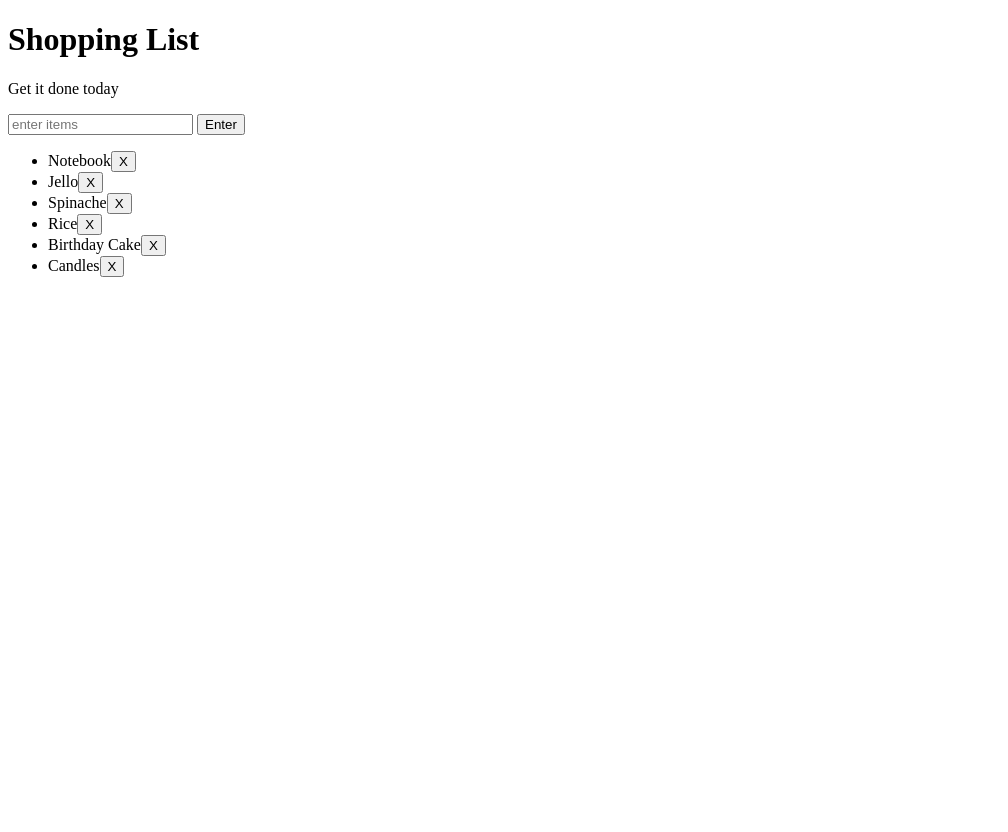
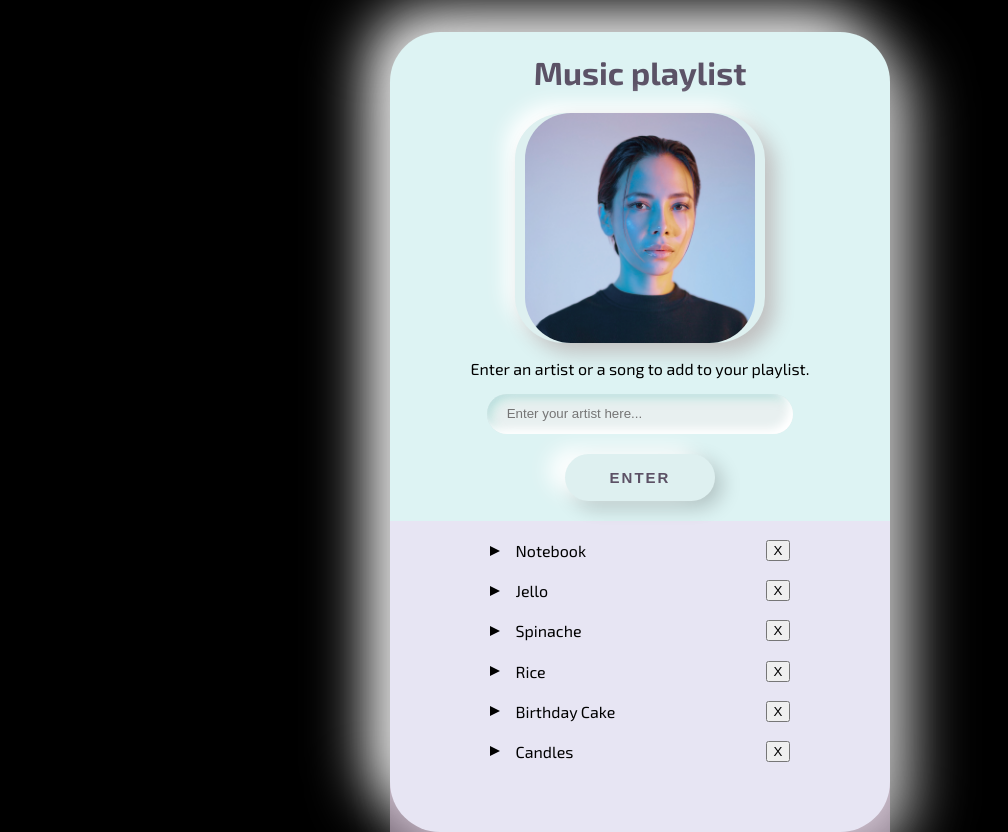
Before and after one commit to AnaisRevellat/vanilla_dom_todolist, a plain HTML site: page index.html in a window 1280 px wide. Shown: the whole page, without its empty margins (0-1008 px from the left). Before the commit the page ends 800 px from the top, so only its background shows below. Drawn offline with Linux system fonts and the light colour scheme.

Commit message:
almost done with css

```diff
--- a/index.html
+++ b/index.html
@@ -1,24 +1,66 @@
 <!DOCTYPE html>
 <html lang="en">
+
 <head>
-    <meta charset="UTF-8">
-    <meta name="viewport" content="width=device-width, initial-scale=1.0">
-    <title>Javascript + DOM </title>
-    <link rel="stylesheet" href="./style.css">
+  <meta charset="UTF-8" />
+  <meta name="viewport" content="width=device-width, initial-scale=1.0" />
+  <title>Javascript + DOM</title>
+  <link rel="stylesheet" href="./style.css" />
+  <style>
+    @import url("https://fonts.googleapis.com/css2?family=Exo+2:ital,wght@0,100..900;1,100..900&display=swap");
+  </style>
 </head>
+
 <body>
-    <h1>Shopping List</h1>
-    <p id="first">Get it done today</p>
-    <input id="userinput" type="text" placeholder="enter items">
-    <button id="enter">Enter</button>
-    <ul>
-        <li class="bold" random="23">Notebook</li>
-        <li>Jello</li>
-        <li>Spinache</li>
-        <li>Rice</li>
-        <li>Birthday Cake</li>
-        <li>Candles</li>
-    </ul>
-    <script type="text/javascript" src="./script.js"></script>
+  <div class="list-box">
+    <div class="title">
+      <h1>Music playlist</h1>
+    </div>
+    <div class="neunmorphism-box">
+      <div class="img-content">
+        <img src="./woman_lights_aiony_haust.jpg" alt="" />
+      </div>
+    </div>
+    <div class="input-box">
+      <p id="first">Enter an artist or a song to add to your playlist.</p>
+
+      <input id="userinput" type="text" placeholder="Enter your artist here..." />
+
+      <button id="enter" class="enter-btn">Enter</button>
+    </div>
+
+    <section class="list-rows-section">
+      <div class="scroll-container">
+      <ul class="ul">
+        <li class="bold" random="23">
+          <span class="triangle"></span>
+          <p>Notebook</p>
+        </li>
+        <li>
+          <span class="triangle"></span>
+          <p>Jello</p>
+        </li>
+        <li>
+          <span class="triangle"></span>
+          <p>Spinache</p>
+        </li>
+        <li>
+          <span class="triangle"></span>
+          <p>Rice</p>
+        </li>
+        <li>
+          <span class="triangle"></span>
+          <p>Birthday Cake</p>
+        </li>
+        <li>
+          <span class="triangle"></span>
+          <p>Candles</p>
+        </li>
+      </ul>
+    </div>
+    </section>
+  </div>
+  <script type="text/javascript" src="./script.js"></script>
 </body>
+
 </html>
--- a/script.js
+++ b/script.js
@@ -8,17 +8,34 @@ function inputLength() {
   return input.value.length;
 }
 
+
 function createListElement() {
   var li = document.createElement("li");
   var deleteBtn = document.createElement("button");
 
-  li.appendChild(document.createTextNode(input.value));
-  ul.append(li);
+  var span = document.createElement("span");
+  span.className = "triangle";
+
+  var paragraph = document.createElement("p");
+  paragraph.textContent = input.value;
+
+  li.appendChild(span);
+  li.appendChild(paragraph);
+  ul.appendChild(li);
+
   input.value = "";
   li.addEventListener("click", toggleDoneClass);
+
   deleteBtn.appendChild(document.createTextNode("X"));
-  li.append(deleteBtn);
+  li.appendChild(deleteBtn);
+
+  // add an event to delete a row
+  deleteBtn.addEventListener("click", function (event) {
+    event.stopPropagation();
+    deleteItem(li);
+  });
 }
+
 
 function toggleDoneClass() {
   this.classList.toggle("done");
@@ -32,32 +49,40 @@ function addElementAfterClick() {
 }
 
 function addElementAfterKeyPress(event) {
-  if (inputLength() > 0 && event.key === "Enter") {
+  if (inputLength() > 0 && event.key === "Enter" && event.target === input) {
     createListElement();
   }
 }
 
-// function deleteItem () {
-
-// }
 
 function createDeleteBtn () {
+    var deleteBtn = document.createElement("button");
+    deleteBtn.appendChild(document.createTextNode("X"));
+    return deleteBtn;
+}
 
+function deleteItem(li) {
+    ul.removeChild(li);
 }
+
 
 /*loop to add a .done toggle class to existing items*/
 for(let i = 0; i < existingLiItems.length; i++){
-    var deleteBtn = document.createElement("button");
-    deleteBtn.appendChild(document.createTextNode("X"));
-    existingLiItems[i].append(deleteBtn);
+    //button creation
+    var deleteBtn = createDeleteBtn();
+    var deleteAllowAction = existingLiItems[i].append(deleteBtn);
 
-
+    //on click the toggleDoneClass is on or off
     existingLiItems[i].addEventListener("click", toggleDoneClass);
     console.log(existingLiItems[i]);
 
+    //delete a li row
+    deleteBtn.addEventListener("click", function (event) {
+        event.stopPropagation();
+        deleteItem(existingLiItems[i]);
+    });
+
 }
-
-// deleteBtn.addEventListener("click", deleteItem);
 
 button.addEventListener("click", addElementAfterClick);
 
--- a/style.css
+++ b/style.css
@@ -1,23 +1,175 @@
+body {
+  background: #000000;
+  margin: auto 0;
+  font-family: "Exo 2", sans-serif;
+  font-optical-sizing: auto;
+  font-style: normal;
+  font-optical-sizing: auto;
+  font-style: normal;
+  height:90vh;
+}
+
 .coolTitle {
   text-align: center;
-    font-family: 'Oswald', Helvetica, sans-serif;
+  font-family: "Oswald", Helvetica, sans-serif;
   font-size: 40px;
   transform: skewY(-10deg);
   letter-spacing: 4px;
   word-spacing: -8px;
   color: tomato;
-    text-shadow:
-      -1px -1px 0 firebrick,
-      -2px -2px 0 firebrick,
-      -3px -3px 0 firebrick,
-      -4px -4px 0 firebrick,
-      -5px -5px 0 firebrick,
-      -6px -6px 0 firebrick,
-      -7px -7px 0 firebrick,
-      -8px -8px 0 firebrick,
+  text-shadow: -1px -1px 0 firebrick, -2px -2px 0 firebrick,
+    -3px -3px 0 firebrick, -4px -4px 0 firebrick, -5px -5px 0 firebrick,
+    -6px -6px 0 firebrick, -7px -7px 0 firebrick, -8px -8px 0 firebrick,
     -30px 20px 40px dimgrey;
 }
 
 .done {
   text-decoration: line-through;
 }
+
+.list-box {
+  display: flex;
+  flex-direction: column;
+  justify-content: center;
+  align-items: center;
+  margin: 2em auto;
+  width: 500px;
+  height:800px;
+  border-radius: 50px;
+  background: #ddf3f3;
+  box-shadow: 20px 20px 60px #bebebe, -20px -20px 60px #ffffff;
+}
+
+.title {
+  display: flex;
+  justify-content: center;
+  color: rgba(59, 41, 66, 0.8);
+}
+
+.input-box {
+  display: flex;
+  justify-content: center;
+  align-items: center;
+  flex-direction: column;
+}
+
+.input-box {
+  border-radius: 10px;
+}
+
+.neunmorphism-box {
+  display: flex;
+  justify-content: center;
+  align-items: center;
+  border-radius: 20%;
+  width: 250px;
+  height: 250px;
+  background: rgb(222, 240, 240);
+  box-shadow: 10px 10px 20px #c0c0c0, -10px -10px 20px #ffffff;
+}
+
+.img-content {
+  display: flex;
+  justify-content: center;
+  width: 230px;
+  height: 230px;
+}
+
+.img-content img {
+  width: fit-content;
+  border-radius: 20%;
+}
+
+.enter-btn {
+  min-width: 150px;
+  padding: 15px 10px;
+  margin: 20px;
+  background: rgb(222, 240, 240);
+  border: none;
+  border-radius: 25px;
+  color: rgba(59, 41, 66, 0.8);
+  font-size: 15px;
+  font-weight: bold;
+  text-transform: uppercase;
+  letter-spacing: 2px;
+  box-shadow: -17px -7px 20px 0 rgba(255, 255, 255, 0.9),
+    7px 7px 20px 0 rgba(0, 0, 0, 0.2);
+}
+
+.enter-btn:hover {
+  box-shadow: inset -7px -7px 20px 0 rgb(255, 255, 255),
+    inset 7px 7px 20px 0 rgb(159, 231, 231);
+  color: rgba(66, 7, 133, 0.63);
+}
+
+#userinput {
+  padding: 0 20px 0 20px;
+  border-radius: 40px;
+  background: rgb(232, 240, 240);
+  width: 20em;
+  height: 40px;
+  border: none;
+
+  box-shadow: -5px -5px 10px 0px #fff inset,
+    5px 5px 10px 0px rgba(158, 223, 214, 0.5) inset,
+    2px 2px 4px 0px rgba(170, 170, 204, 0.25) inset,
+    -2px -2px 4px 0px rgba(255, 255, 255, 0.5) inset;
+}
+
+.list-rows-section{
+  display: flex;
+  justify-content: center;
+  width:100%;
+  height:500px;
+  background:rgba(243, 213, 242, 0.466);
+}
+
+.scroll-container {
+  max-height: 270px; /* Ajustez la hauteur maximale selon vos besoins */
+  overflow:scroll;
+  scrollbar-width: thin;
+  overflow-x: hidden;
+}
+
+::-webkit-scrollbar {
+  width: 9px;
+}
+::-webkit-scrollbar-track {
+  background: transparent;
+}
+::-webkit-scrollbar-thumb {
+  background-color: rgba(17, 93, 192, 0.692);
+  border-radius: 20px;
+  border: transparent;
+}
+
+.ul{
+  margin-left:-40px;
+}
+
+.ul li {
+  display: flex;
+  justify-content: center;
+  list-style-type: none;
+  margin-top: 0.8em;
+  margin-bottom: 0.2em;
+  padding: 0.2em;
+  display: flex;
+  align-items: center;
+  width: 29em;
+}
+
+.ul li p {
+  margin: 0;
+  width: 250px;
+}
+
+.triangle {
+  display: flex;
+  width: 0;
+  height: 0;
+  margin-right: 1em;
+  border-top: 5px solid transparent;
+  border-bottom: 5px solid transparent;
+  border-left: 10px solid black;
+}
```
Also changed, not shown: woman_lights_aiony_haust.jpg (added). Lines whose indentation alone changed are shown as unchanged.
